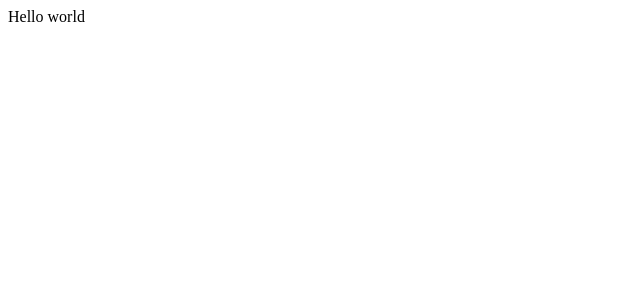
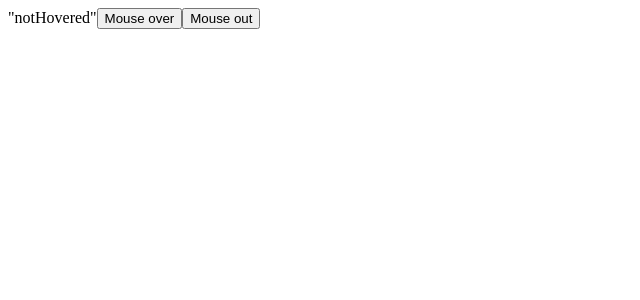
Before and after one commit to statelyai/xstate-next-ts-tutorial, a Next.js app: page / in a window 1280 px wide. Shown: the top 300 px of the page, without its empty margins (0-640 px from the left). Built offline with nearby package versions, Linux system fonts and the light colour scheme.

Commit message:
#2 - Adding my first machine

```diff
--- /dev/null
+++ b/machines/myFirstMachine.ts
@@ -0,0 +1,21 @@
+import { createMachine } from "xstate";
+
+export const myMachine = createMachine({
+  initial: "notHovered",
+  states: {
+    notHovered: {
+      on: {
+        MOUSEOVER: {
+          target: "hovered",
+        },
+      },
+    },
+    hovered: {
+      on: {
+        MOUSEOUT: {
+          target: "notHovered",
+        },
+      },
+    },
+  },
+});
--- a/pages/index.tsx
+++ b/pages/index.tsx
@@ -1,9 +1,31 @@
+import { useMachine } from "@xstate/react";
 import type { NextPage } from "next";
 import Head from "next/head";
 import Image from "next/image";
+import { myMachine } from "../machines/myFirstMachine";
 
 const Home: NextPage = () => {
-  return <div>Hello world</div>;
+  const [state, send] = useMachine(myMachine);
+
+  return (
+    <div>
+      {JSON.stringify(state.value)}
+      <button
+        onClick={() => {
+          send("MOUSEOVER");
+        }}
+      >
+        Mouse over
+      </button>
+      <button
+        onClick={() => {
+          send("MOUSEOUT");
+        }}
+      >
+        Mouse out
+      </button>
+    </div>
+  );
 };
 
 export default Home;
```
